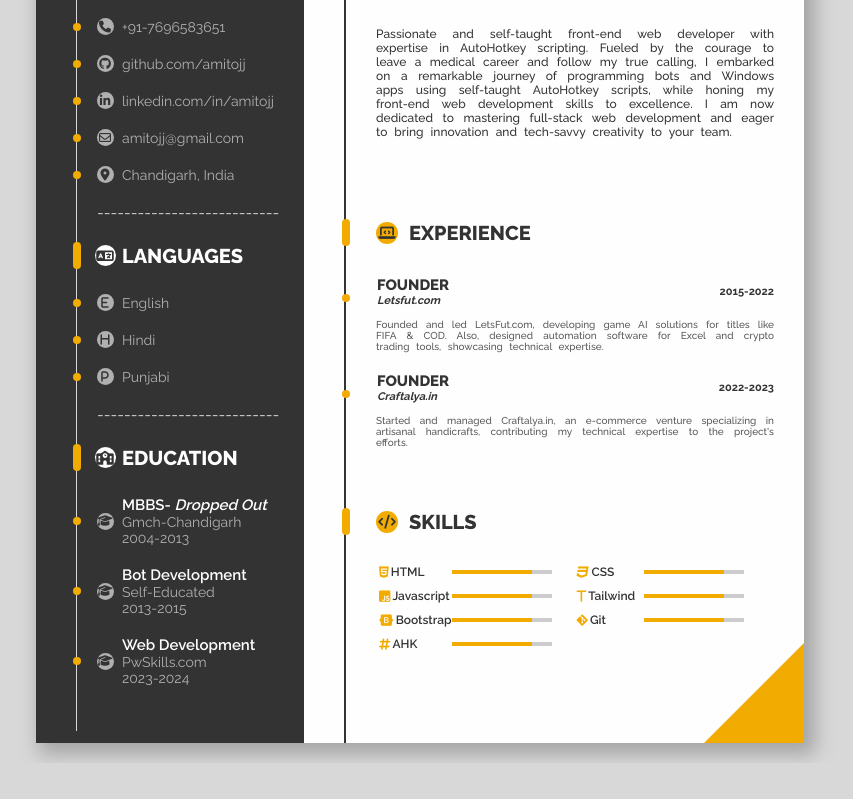
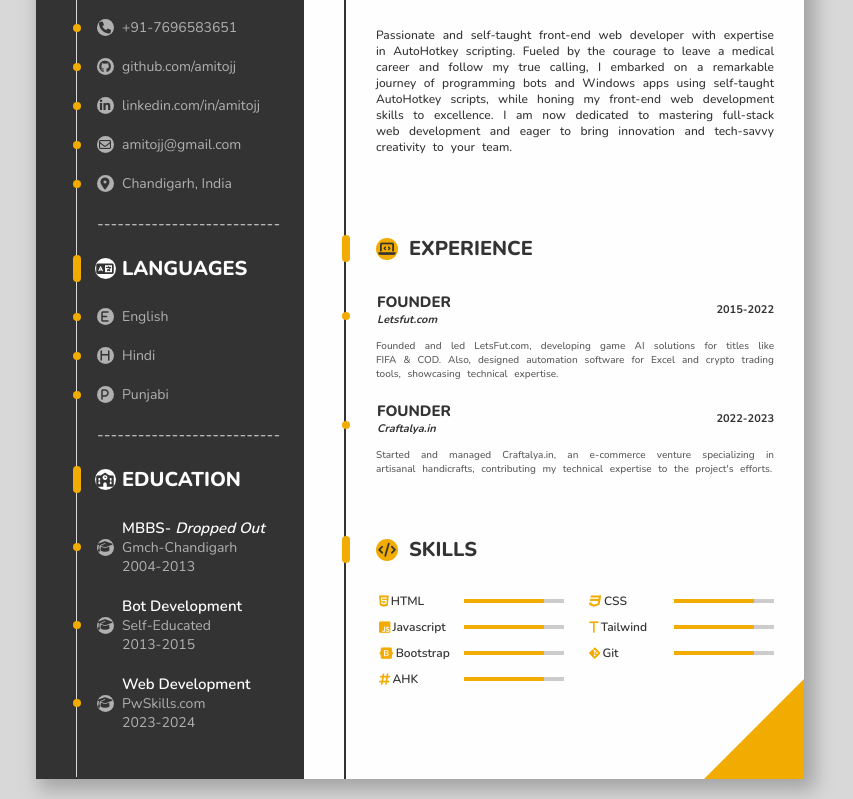
Before and after one commit to amitojj/1-Resume-Project, a plain HTML site: page index.html in a window 1280 px wide. Shown: the part 307-1106 px from the top of the page, without its empty margins (220-1073 px from the left). Before the commit the page ends 1070 px from the top, so only its background shows below. Drawn offline with nearby package versions, Linux system fonts and the light colour scheme.

Commit message:
fix margins in skills section

```diff
--- a/style.css
+++ b/style.css
@@ -20,7 +20,7 @@
 body {
     padding-block: 20px;
     background-color: var(--cbg1);
-    font-family: var(--rale);
+    font-family: var(--nun);
 }
 a {
     text-decoration: none;
@@ -277,7 +277,6 @@ div.company{
     grid-template-rows: auto;
     font-size: 12px;
     margin-left: 33px;
-    margin-right: 30px;
     font-weight: 600;
     column-gap: 25px;
     row-gap: 10px;
```
